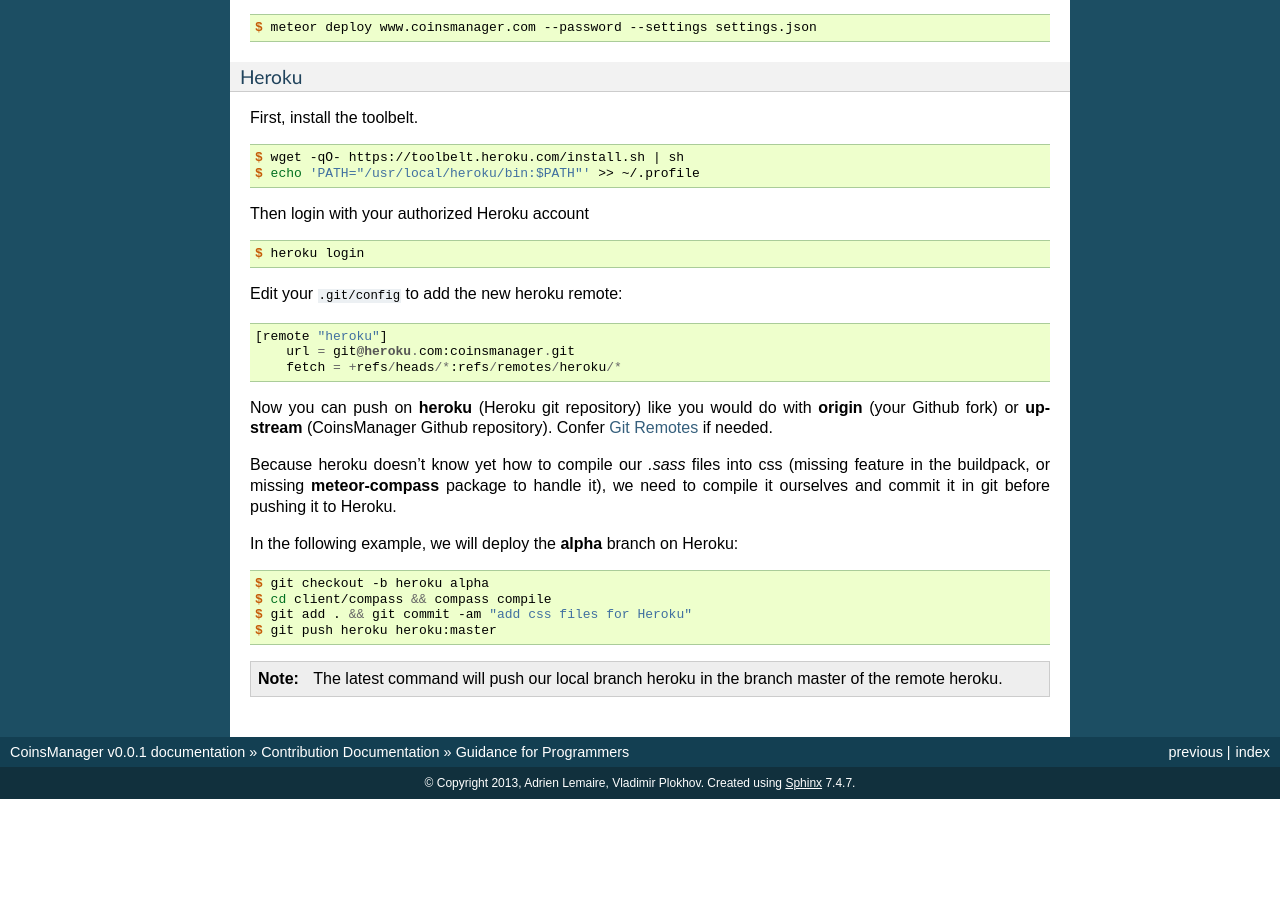
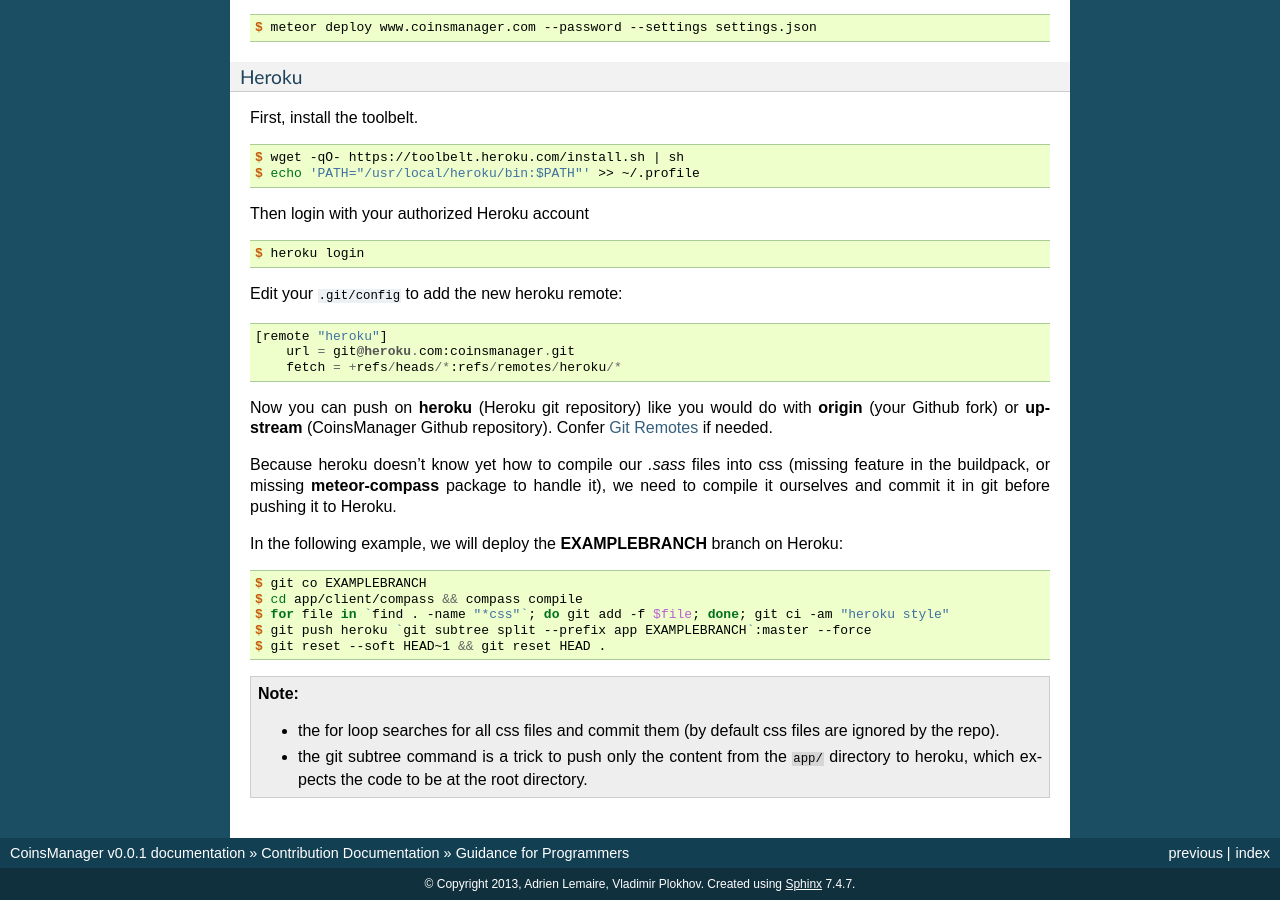
Before and after one commit to CoinsManager/CoinsManager, a Sphinx documentation site: the page built from docs/Contributions/3_code.rst, in a window 1280 px wide and 900 px high, scrolled down 4217 px. Built offline with Sphinx 7.4.7, drawn with Linux system fonts in a browser that asks for light colours; formulas are drawn with MathJax 3; before the commit the page ends 5016 px from its top, so only the background shows below that.

Commit message:
update heroku deployment doc

```diff
--- a/docs/Contributions/3_code.rst
+++ b/docs/Contributions/3_code.rst
@@ -154,16 +154,20 @@
 handle it), we need to compile it ourselves and commit it in git before pushing
 it to Heroku.
 
-In the following example, we will deploy the **alpha** branch on Heroku:
+In the following example, we will deploy the **EXAMPLEBRANCH** branch on Heroku:
 
 .. code-block:: console
 
-    $ git checkout -b heroku alpha
-    $ cd client/compass && compass compile
-    $ git add . && git commit -am "add css files for Heroku"
-    $ git push heroku heroku:master
+    $ git co EXAMPLEBRANCH
+    $ cd app/client/compass && compass compile
+    $ for file in `find . -name "*css"`; do git add -f $file; done; git ci -am "heroku style"
+    $ git push heroku `git subtree split --prefix app EXAMPLEBRANCH`:master --force
+    $ git reset --soft HEAD~1 && git reset HEAD .
 
 .. note::
 
-    The latest command will push our local branch heroku in the branch master of
-    the remote heroku.
+    * the for loop searches for all css files and commit them (by default css
+      files are ignored by the repo).
+    * the git subtree command is a trick to push only the content from the
+      :file:`app/` directory to heroku, which expects the code to be at the root
+      directory.
```
